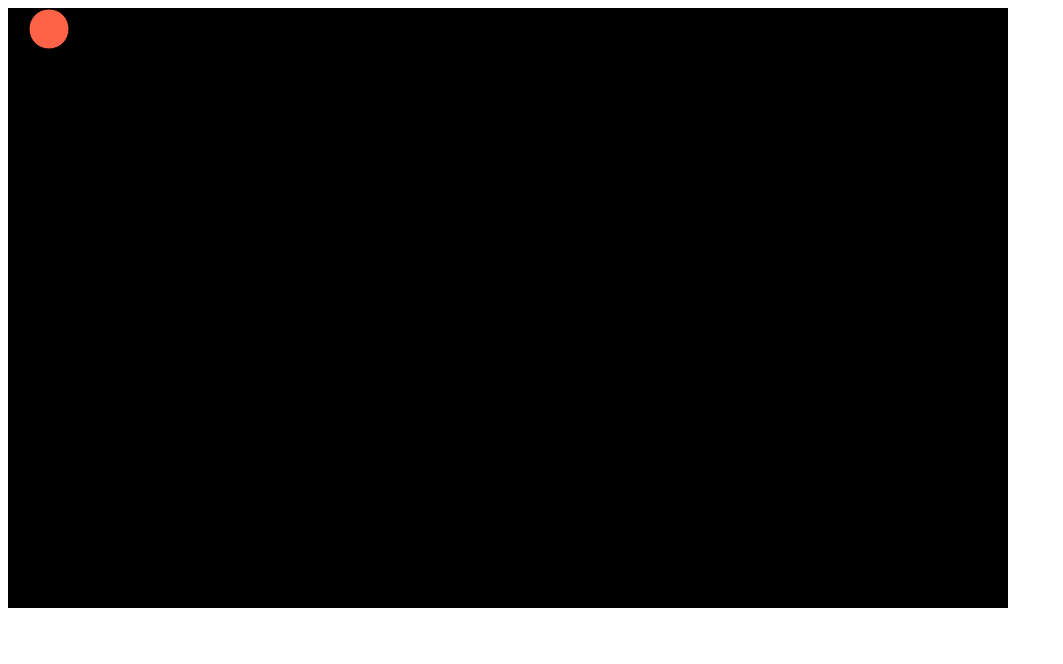
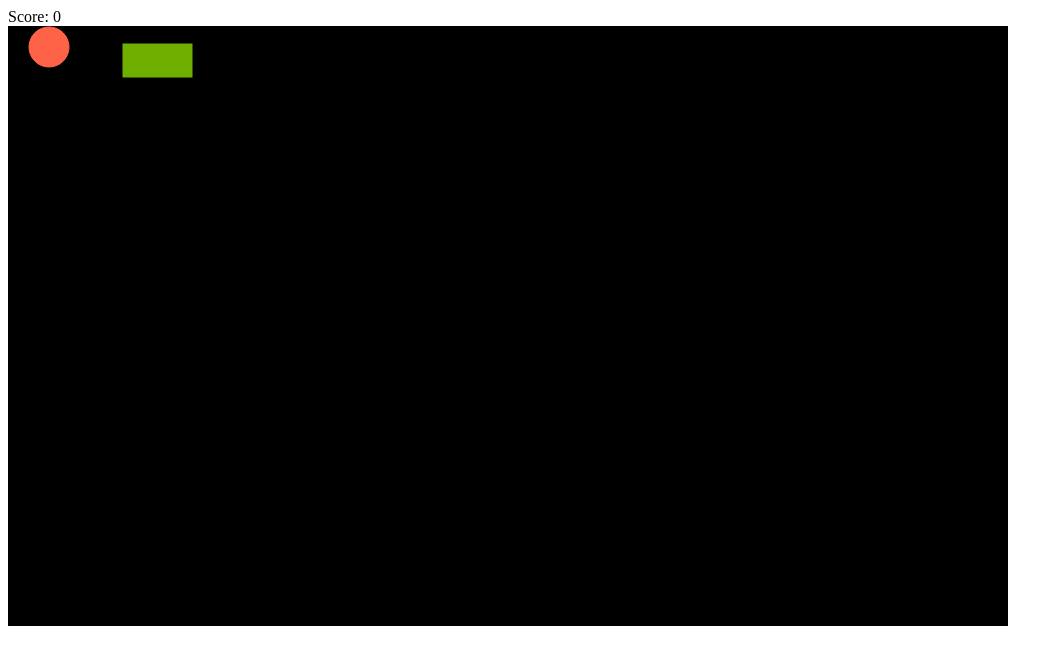
Before and after one commit to katerberg/please-walk, a plain HTML site: page walk.html in a window 1280 px wide. Shown: the whole page, without its empty margins (0-1063 px from the left). Drawn offline with Linux system fonts and the light colour scheme.

Commit message:
Adds winning and score functionality

```diff
--- a/js/app.js
+++ b/js/app.js
@@ -1,8 +1,46 @@
 (function() {
 var PLEASEWALK = {};
 
+PLEASEWALK.winTarget = function() {
+    coordinates = {}
+
+    function getSize(baseSize) {
+        var maxSize = baseSize * 0.1;
+        var minSize = baseSize * 0.05;
+        return Math.floor(Math.random() * maxSize + minSize);
+    }
+
+    function getPosition(size) {
+        return Math.floor(Math.random() * size);
+    }
+
+    function init() {
+        coordinates.width = getSize(PLEASEWALK.boardSize.x);
+        coordinates.height = getSize(PLEASEWALK.boardSize.y);
+        coordinates.x = getPosition(PLEASEWALK.boardSize.x - coordinates.width)
+        coordinates.y = getPosition(PLEASEWALK.boardSize.y - coordinates.height)
+    }
+
+    function draw(context) {
+        var color = '#70AF00';
+        context.beginPath();
+        context.strokeStyle = color;
+        context.fillStyle = color;
+        context.strokeRect(coordinates.x, coordinates.y, coordinates.width, coordinates.height);
+        context.fillRect(coordinates.x, coordinates.y, coordinates.width, coordinates.height);
+        context.closePath();
+    }
+
+    init()
+
+    return {
+        coordinates: coordinates,
+        draw: draw
+    };
+}
+
 PLEASEWALK.character = function() {
-    var size = 20,
+    var radius = 20,
         movementStrength = 1,
         position = {
             x: 41,
@@ -15,20 +53,47 @@ PLEASEWALK.character = function() {
             DOWN: false
         };
 
-    function drawBall(context) {
+    function drawCharacter(context) {
+        var color = 'tomato';
         context.beginPath();
-        context.arc(position.x, position.y, size, 0, 2 * Math.PI, false);
-        context.fillStyle = 'tomato';
+        context.strokeStyle = color;
+        context.fillStyle = color;
+        context.arc(position.x, position.y, radius, 0, 2 * Math.PI, false);
+        context.stroke();
+        context.closePath();
         context.fill();
-        context.stroke();
     }
+
     function handleBounding(direction) {
-        if (position[direction] < size) {
+        if (position[direction] < radius) {
             position[direction] += movementStrength;
         }
-        if (position[direction] > (PLEASEWALK.boardSize[direction] - size)) {
+        if (position[direction] > (PLEASEWALK.boardSize[direction] - radius)) {
             position[direction] -= movementStrength;
         }
+    }
+
+    function isInside(x, y, width, height) {
+        var distX = Math.abs(position.x - x - width / 2);
+        var distY = Math.abs(position.y - y - height / 2);
+
+        if (distX > (width / 2 + radius)) {
+            return false;
+        }
+        if (distY > (height / 2 + radius)) {
+            return false;
+        }
+
+        if (distX <= (width / 2)) {
+            return true;
+        }
+        if (distY <= (height / 2)) {
+            return true;
+        }
+
+        var dx = distX - width / 2;
+        var dy = distY - height / 2;
+        return (dx * dx + dy * dy <= (radius * radius));
     }
 
     function advance() {
@@ -57,10 +122,11 @@ PLEASEWALK.character = function() {
     }
 
     return {
-        draw: drawBall,
+        draw: drawCharacter,
         advance: advance,
         startMoving: startMoving,
-        stopMoving: stopMoving
+        stopMoving: stopMoving,
+        isInside: isInside
     };
 };
 
@@ -75,21 +141,33 @@ PLEASEWALK.game = (function() {
         40: 'DOWN',
     },
     context,
-    character;
+    score,
+    character,
+    winTarget;
 
     function init() {
         var canvas = $('#canvas');
+        score = 0;
+        $('#score').text(score)
         canvas.attr('width', PLEASEWALK.boardSize.x);
         canvas.attr('height', PLEASEWALK.boardSize.y);
         context = canvas[0].getContext('2d');
         character = PLEASEWALK.character();
+        winTarget = PLEASEWALK.winTarget()
         bindEvents();
 
         gameLoop();
     }
 
+    function checkWin() {
+        if (character.isInside(winTarget.coordinates.x, winTarget.coordinates.y, winTarget.coordinates.width, winTarget.coordinates.height)) {
+            $('#score').text(++score)
+            winTarget = PLEASEWALK.winTarget();
+        }
+    }
+
     function clearScreen() {
-        context.clearRect(0, 0, PLEASEWALK.boardSize.y, PLEASEWALK.boardSize.y);
+        context.clearRect(0, 0, PLEASEWALK.boardSize.x, PLEASEWALK.boardSize.y);
     }
 
     function bindEvents() {
@@ -115,7 +193,9 @@ PLEASEWALK.game = (function() {
     function gameLoop() {
         clearScreen();
         character.draw(context);
+        winTarget.draw(context);
         character.advance();
+        checkWin()
         setTimeout(gameLoop, PLEASEWALK.frameRate);
     }
 
--- a/walk.html
+++ b/walk.html
@@ -10,6 +10,7 @@
         <script src="js/app.js"></script>
     </head>
     <body>
+        <div>Score: <span id="score"></span></div>
         <canvas id="canvas"></canvas>
     </body>
 </html>
```
